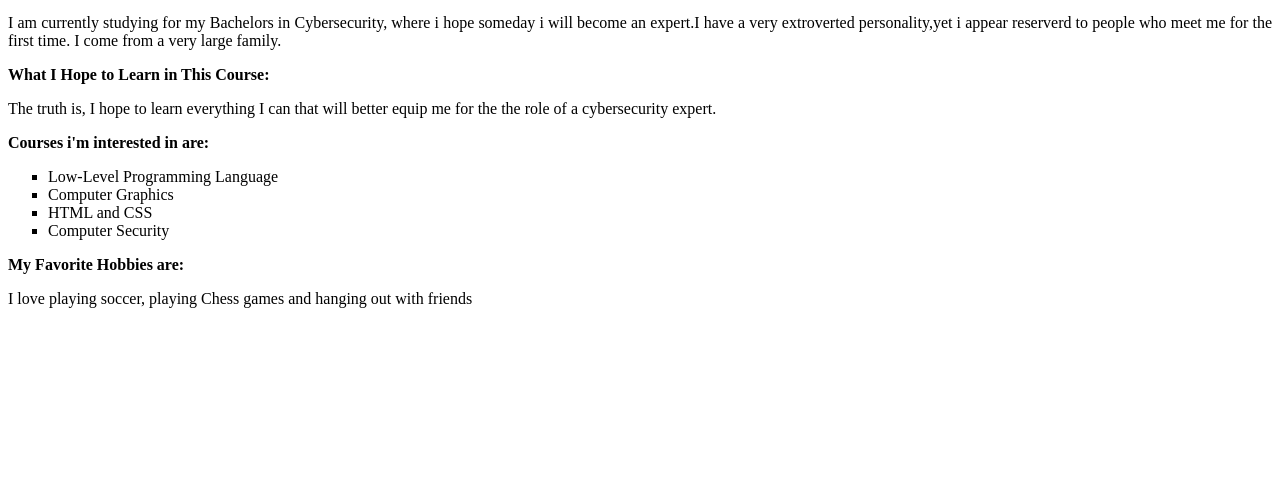
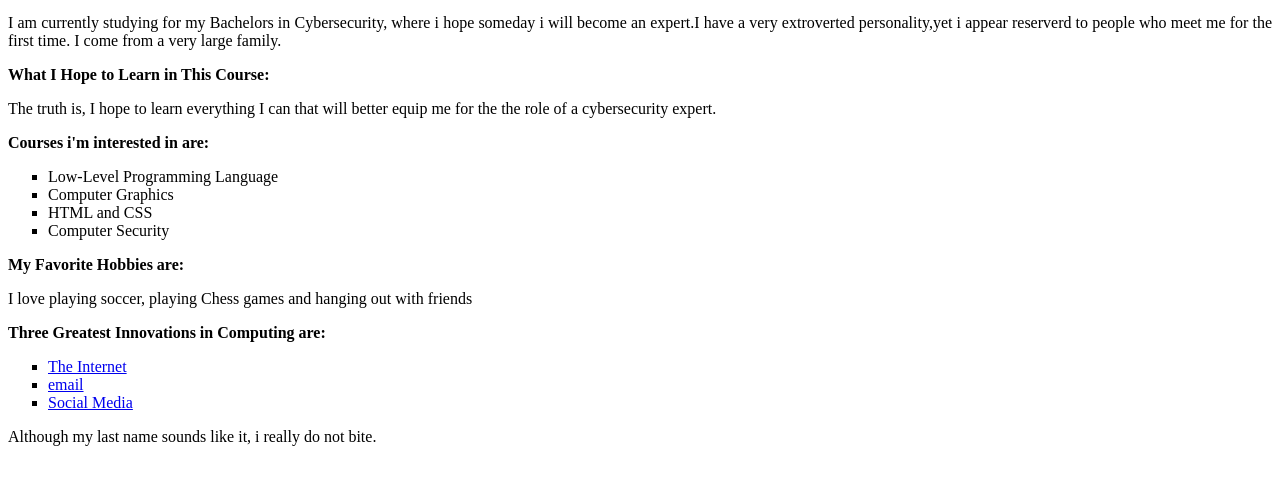
Before and after one commit to AnthonyCebite/Getting-To-Know-Each-Other-ace, a plain HTML site: page index.html in a window 1280 px wide. Shown: the part 300-784 px from the top of the page. Drawn offline with Linux system fonts and the light colour scheme.

Commit message:
version 2.

```diff
--- a/index.html
+++ b/index.html
@@ -52,3 +52,20 @@ img {
 
 	<p><b>My Favorite Hobbies are:</b></n>
 	<p class="main">I love playing soccer, playing Chess games and hanging out with friends</n>
+    </ul>
+
+<p><b>Three Greatest Innovations in Computing are:</b>
+<ul class="b">
+<li><a href="https://history.com/topics/inventions/invention-of-the-internet/"target="_blank">The Internet</n>
+<li><a href="https://blog.cloudflare.com/the-history-of-email/" target="_blank">email</n>
+<li><a href="https://www.dailydot.com/debug/history-of-social-media/"target="_blank">Social Media<a></n>
+</ul>
+<p>Although my last name sounds like it, i really do not bite.</p>
+
+
+
+
+
+
+
+</body>
```
